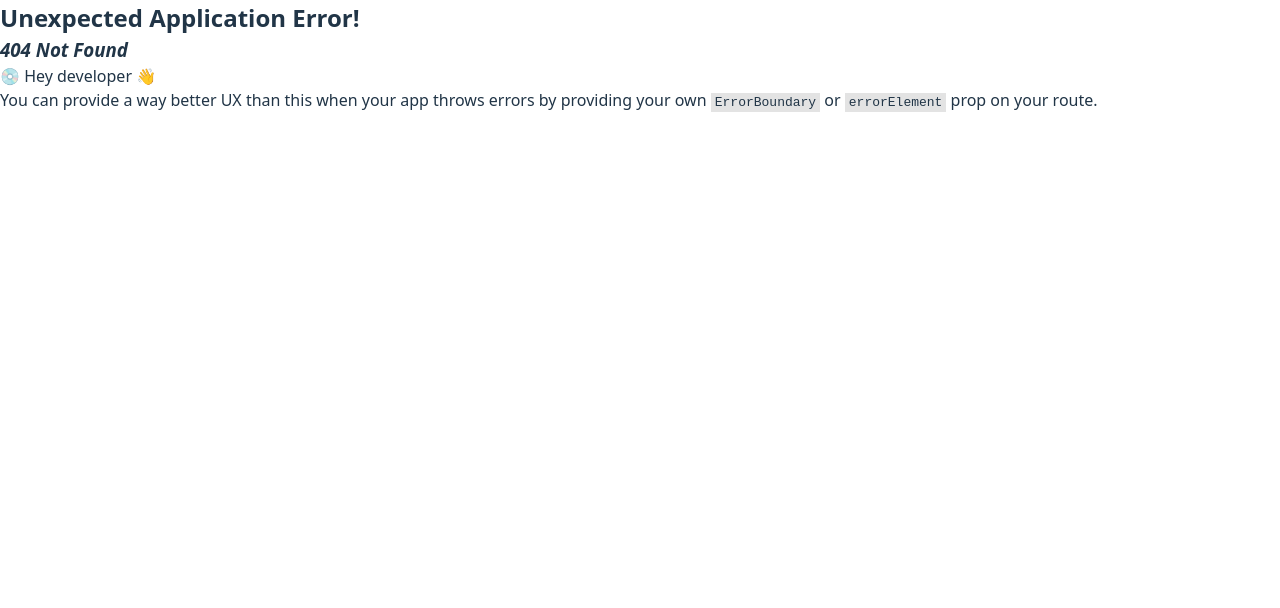
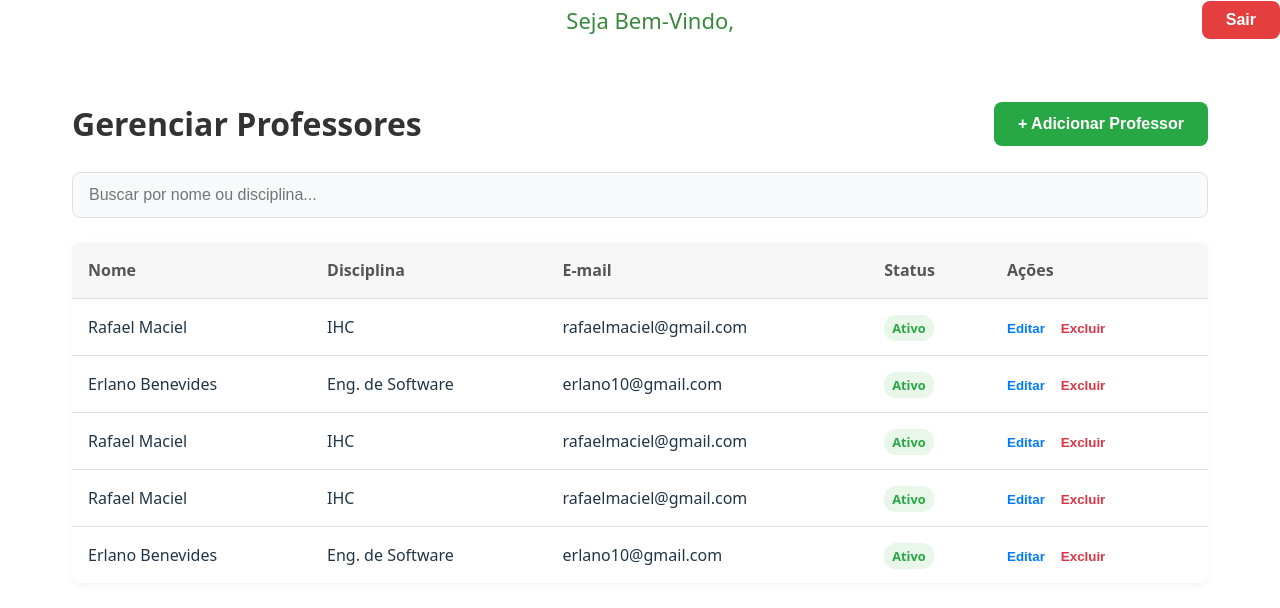
Before and after one commit to MarcosBarros1/Sistema-de-reposicao-de-aulas, a React (Vite) app in the folder Frontend/: page /coordenador/professores in a window 1280 px wide. Before the commit this address had no page. Shown: the top 608 px of the page. Built offline with nearby package versions, Linux system fonts and the light colour scheme.

Commit message:
Adição da página GerenciarProfessores

```diff
--- a/Frontend/src/components/DashboardCard/DashboardCard.css
+++ b/Frontend/src/components/DashboardCard/DashboardCard.css
@@ -18,7 +18,7 @@
   }
 
   .card-title {
-    color: #2E8B57; /* Verde Padrão */
+    color: #39883E; /* Verde Padrão */
     font-size: 20px;
     font-weight: bold;
     margin-top: 0;
@@ -33,7 +33,7 @@
   }
 
   .card-button {
-    background-color: #3CB371; /* Verde Médio */
+    background-color: #39883E; /* Verde Médio */
     color: white;
     border: none;
     border-radius: 8px;
--- a/Frontend/src/components/Header/Header.jsx
+++ b/Frontend/src/components/Header/Header.jsx
@@ -1,7 +1,7 @@
 import React from 'react';
 import './Header.css';
 // Supondo que você tenha o logo na pasta assets
-import logo from '../../assets/logo-ifce.png'; // CRIE OU COLOQUE O LOGO AQUI!
+import logo from '../../assets/logo-instituicao-web.png'; // CRIE OU COLOQUE O LOGO AQUI!
 
 const Header = ({ userName }) => {
   return (
--- a/Frontend/src/components/NavBar/NavBar.css
+++ b/Frontend/src/components/NavBar/NavBar.css
@@ -14,6 +14,12 @@
 
   .navbar-left,
   .navbar-right {
+    display: flex;
+    align-items: center;
+    gap: 20px; /* Espaçamento entre os itens */
+  }
+
+  .navbar-center {
     display: flex;
     align-items: center;
     gap: 20px; /* Espaçamento entre os itens */
--- a/Frontend/src/components/NavBar/NavBar.jsx
+++ b/Frontend/src/components/NavBar/NavBar.jsx
@@ -1,5 +1,6 @@
 import React from 'react';
 import './Navbar.css';
+
 
 // Importando os ícones que vamos usar
 import { FaBars, FaRegBell, FaCog } from 'react-icons/fa';
@@ -12,23 +13,12 @@ const Navbar = ({ userName, userIdentifier, userAvatarUrl }) => {
   return (
     <header className="navbar">
       <div className="navbar-left">
-        <button className="navbar-icon-btn">
-          <FaBars />
-        </button>
         <div className="navbar-logo">
-          {/* Você pode substituir isso pela imagem do logo se preferir */}
-          <span>INSTITUTO FEDERAL</span>
-          <span>Ceará</span>
+        <img src="../../assets/logo-instituicao-web.png" alt="logo-instituicao-web.png" className="header-logo" />
         </div>
       </div>
 
       <div className="navbar-right">
-        <button className="navbar-icon-btn">
-          <FaRegBell />
-        </button>
-        <button className="navbar-icon-btn">
-          <FaCog />
-        </button>
         <div className="navbar-user-profile">
           <div className="user-info">
             <span className="user-name">{userName}</span>
--- a/Frontend/src/pages/CoordenadorDashboard/CoordenadorDashboard.jsx
+++ b/Frontend/src/pages/CoordenadorDashboard/CoordenadorDashboard.jsx
@@ -1,5 +1,5 @@
 // Arquivo: src/pages/CoordenadorDashboard/CoordenadorDashboard.jsx (Atualizado)
-
+import { Link } from 'react-router-dom';
 import React from 'react';
 // 1. REMOVA a importação do Header antigo
 // import Header from '../../components/Header/Header';
--- /dev/null
+++ b/Frontend/src/pages/GerenciarProfessores/GerenciarProfessores.css
@@ -0,0 +1,106 @@
+.main-content {
+    max-width: 1200px;
+    margin: 2rem auto;
+    padding: 0 2rem;
+  }
+
+  .page-header {
+    display: flex;
+    justify-content: space-between;
+    align-items: center;
+    margin-bottom: 1.5rem;
+  }
+
+  .page-header h1 {
+    font-size: 2rem;
+    font-weight: bold;
+    color: #333;
+  }
+
+  .add-button {
+    background-color: #28a745;
+    color: white;
+    border: none;
+    padding: 0.8rem 1.5rem;
+    border-radius: 8px;
+    font-size: 1rem;
+    font-weight: bold;
+    cursor: pointer;
+    transition: background-color 0.2s;
+  }
+
+  .add-button:hover {
+    background-color: #218838;
+  }
+
+  .search-bar {
+    margin-bottom: 1.5rem;
+  }
+
+  .search-bar input {
+    width: 100%;
+    padding: 0.8rem 1rem;
+    border: 1px solid #e0e0e0;
+    border-radius: 8px;
+    font-size: 1rem;
+    background-color: #f8f9fa;
+  }
+
+  .table-container {
+    background-color: white;
+    border-radius: 8px;
+    box-shadow: 0 2px 10px rgba(0, 0, 0, 0.05);
+    overflow: hidden; /* Garante que as bordas da tabela fiquem arredondadas */
+  }
+
+  table {
+    width: 100%;
+    border-collapse: collapse;
+  }
+
+  th, td {
+    padding: 1rem;
+    text-align: left;
+    border-bottom: 1px solid #e0e0e0;
+  }
+
+  thead {
+    background-color: #f7f7f7;
+  }
+
+  th {
+    font-weight: bold;
+    color: #555;
+  }
+
+  tbody tr:last-child td {
+    border-bottom: none;
+  }
+
+  .status {
+    padding: 0.25rem 0.5rem;
+    border-radius: 12px;
+    font-weight: bold;
+    font-size: 0.8rem;
+  }
+
+  .status-ativo {
+    color: #28a745;
+    background-color: #e9f7ea;
+  }
+
+  .actions-cell .action-button {
+    border: none;
+    background: none;
+    cursor: pointer;
+    font-weight: bold;
+    margin-right: 1rem;
+  }
+
+  .action-button.edit-button {
+    color: #007bff;
+  }
+
+  .action-button.delete-button {
+    color: #dc3545;
+  }
--- /dev/null
+++ b/Frontend/src/pages/GerenciarProfessores/GerenciarProfessores.jsx
@@ -0,0 +1,85 @@
+import React, { useState, useEffect } from 'react';
+import Header from '../../components/Header/Header'; // Reutilizando o Header!
+import './GerenciarProfessores.css';
+
+// Dados de exemplo. No futuro, você buscará isso de uma API.
+const mockProfessores = [
+  { id: 1, nome: 'Rafael Maciel', disciplina: 'IHC', email: 'rafaelmaciel@gmail.com', status: 'Ativo' },
+  { id: 2, nome: 'Erlano Benevides', disciplina: 'Eng. de Software', email: 'erlano10@gmail.com', status: 'Ativo' },
+  { id: 3, nome: 'Rafael Maciel', disciplina: 'IHC', email: 'rafaelmaciel@gmail.com', status: 'Ativo' },
+  { id: 4, nome: 'Rafael Maciel', disciplina: 'IHC', email: 'rafaelmaciel@gmail.com', status: 'Ativo' },
+  { id: 5, nome: 'Erlano Benevides', disciplina: 'Eng. de Software', email: 'erlano10@gmail.com', status: 'Ativo' },
+];
+
+function GerenciarProfessores() {
+  const [professores, setProfessores] = useState([]);
+  const [filtro, setFiltro] = useState('');
+
+  // Simula a busca de dados quando o componente é carregado
+  useEffect(() => {
+    // Aqui você faria a chamada para sua API real
+    // Ex: fetch('/api/professores').then(res => res.json()).then(data => setProfessores(data));
+    setProfessores(mockProfessores);
+  }, []);
+
+  // Filtra os professores com base na busca
+  const professoresFiltrados = professores.filter(prof =>
+    prof.nome.toLowerCase().includes(filtro.toLowerCase()) ||
+    prof.disciplina.toLowerCase().includes(filtro.toLowerCase())
+  );
+
+  return (
+    <div className="gerenciar-professores-container">
+      <Header />
+      <main className="main-content">
+        <div className="page-header">
+          <h1>Gerenciar Professores</h1>
+          <button className="add-button">+ Adicionar Professor</button>
+        </div>
+
+        <div className="search-bar">
+          <input
+            type="text"
+            placeholder="Buscar por nome ou disciplina..."
+            value={filtro}
+            onChange={(e) => setFiltro(e.target.value)}
+          />
+        </div>
+
+        <div className="table-container">
+          <table>
+            <thead>
+              <tr>
+                <th>Nome</th>
+                <th>Disciplina</th>
+                <th>E-mail</th>
+                <th>Status</th>
+                <th>Ações</th>
+              </tr>
+            </thead>
+            <tbody>
+              {professoresFiltrados.map((professor) => (
+                <tr key={professor.id}>
+                  <td>{professor.nome}</td>
+                  <td>{professor.disciplina}</td>
+                  <td>{professor.email}</td>
+                  <td>
+                    <span className={`status status-${professor.status.toLowerCase()}`}>
+                      {professor.status}
+                    </span>
+                  </td>
+                  <td className="actions-cell">
+                    <button className="action-button edit-button">Editar</button>
+                    <button className="action-button delete-button">Excluir</button>
+                  </td>
+                </tr>
+              ))}
+            </tbody>
+          </table>
+        </div>
+      </main>
+    </div>
+  );
+}
+
+export default GerenciarProfessores;
```
Also changed, not shown: Frontend/src/main.jsx (+6 -2 lines), Frontend/imgs/logo-instituicao-web.png (added), Frontend/src/assets/logo-instituicao-web.png (added).
